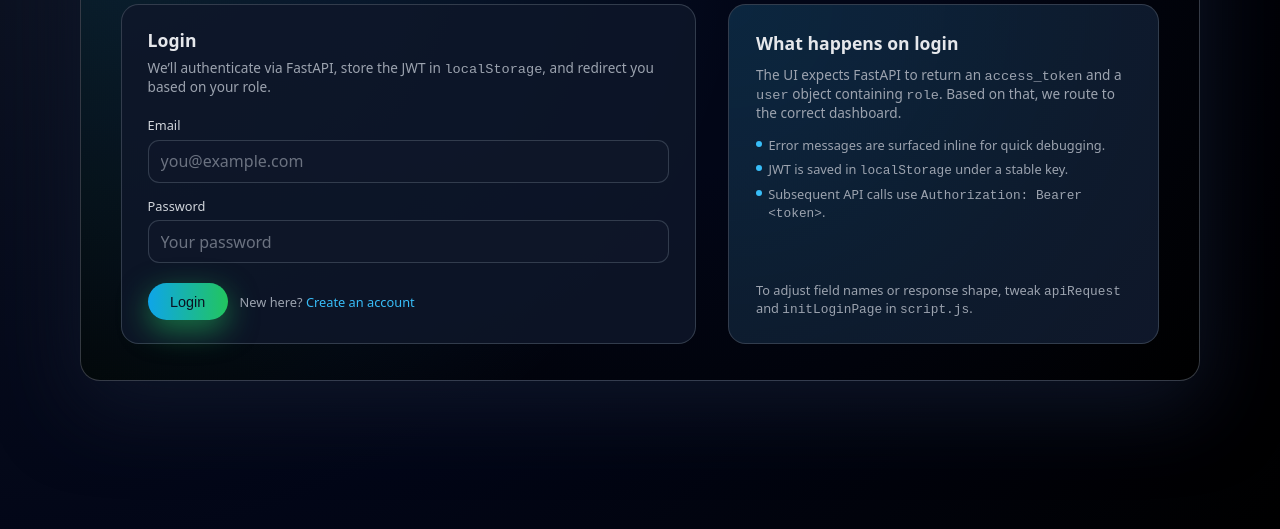
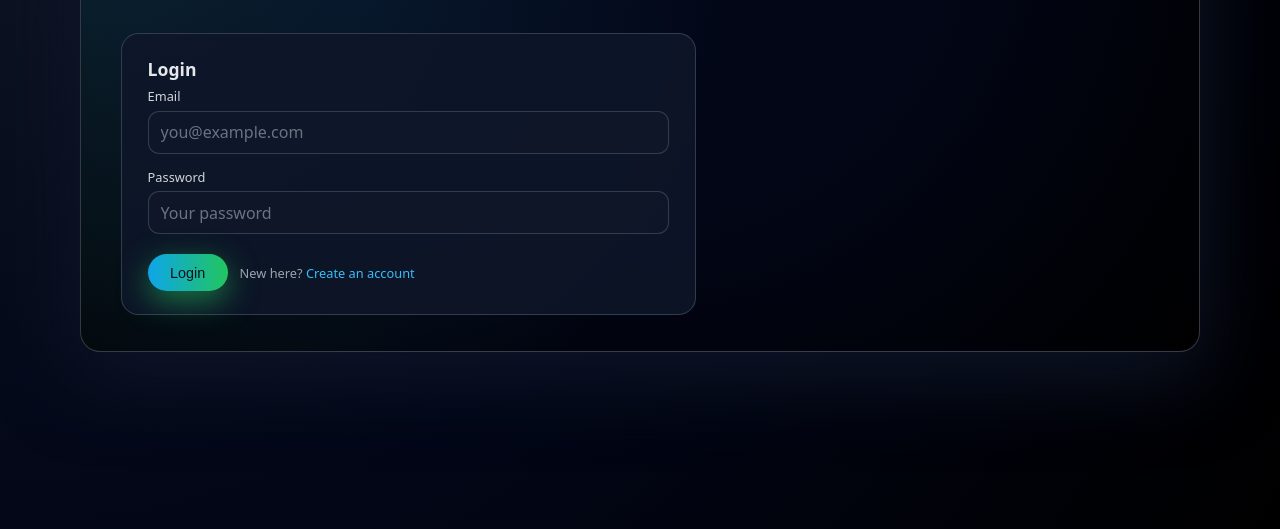
Before and after one commit to Swayam7Garg/Resumer, a plain HTML site: page frontend/login.html in a window 1280 px wide. Shown: the part 271-800 px from the top of the page. Drawn offline with Linux system fonts and the light colour scheme.

Commit message:
first commit

```diff
--- a/frontend/login.html
+++ b/frontend/login.html
@@ -25,10 +25,6 @@
           <div class="layout-two-column">
             <section class="panel">
               <h2 class="panel-title">Login</h2>
-              <p class="panel-description">
-                We’ll authenticate via FastAPI, store the JWT in
-                <code>localStorage</code>, and redirect you based on your role.
-              </p>
 
               <form id="login-form" novalidate>
                 <div class="field">
@@ -66,7 +62,7 @@
               </form>
             </section>
 
-            <aside class="auth-side">
+            <!-- <aside class="auth-side">
               <div>
                 <div class="auth-hero">What happens on login</div>
                 <p class="auth-copy">
@@ -100,7 +96,7 @@
                 in
                 <code>script.js</code>.
               </p>
-            </aside>
+            </aside> -->
           </div>
         </div>
       </div>
```
Also changed, not shown: frontend/index.html (+3 -3 lines).
